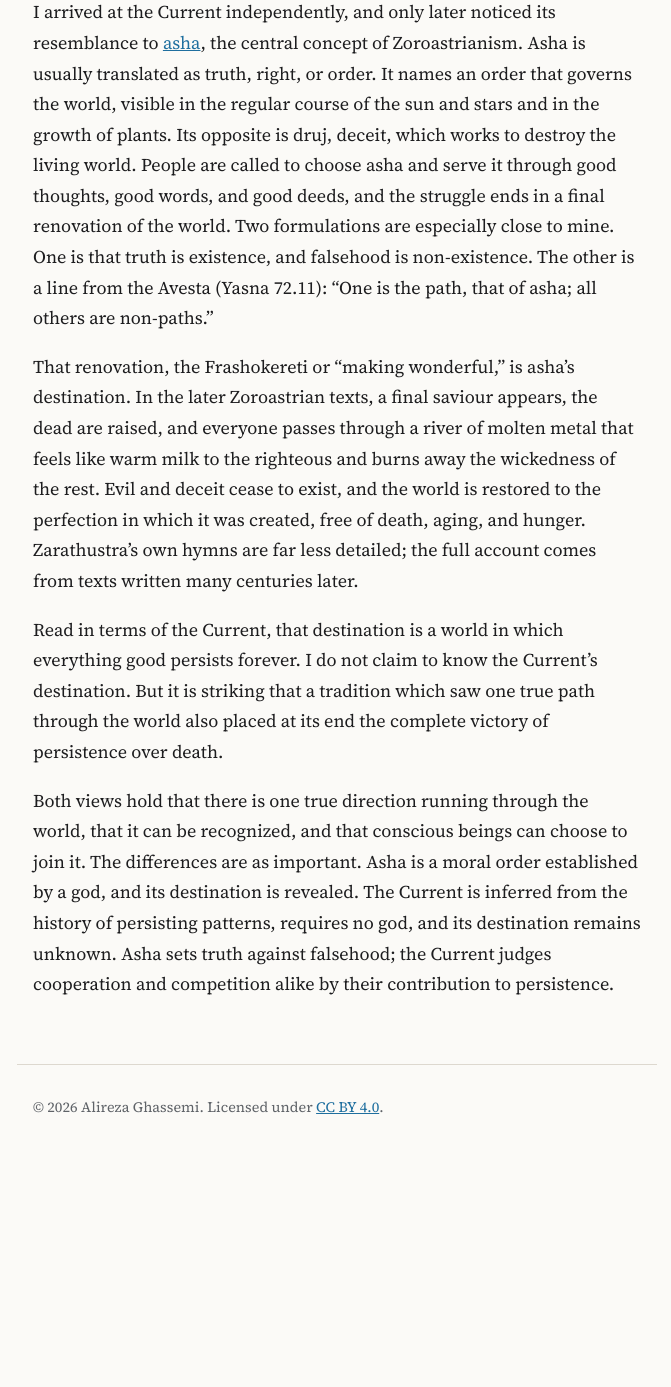
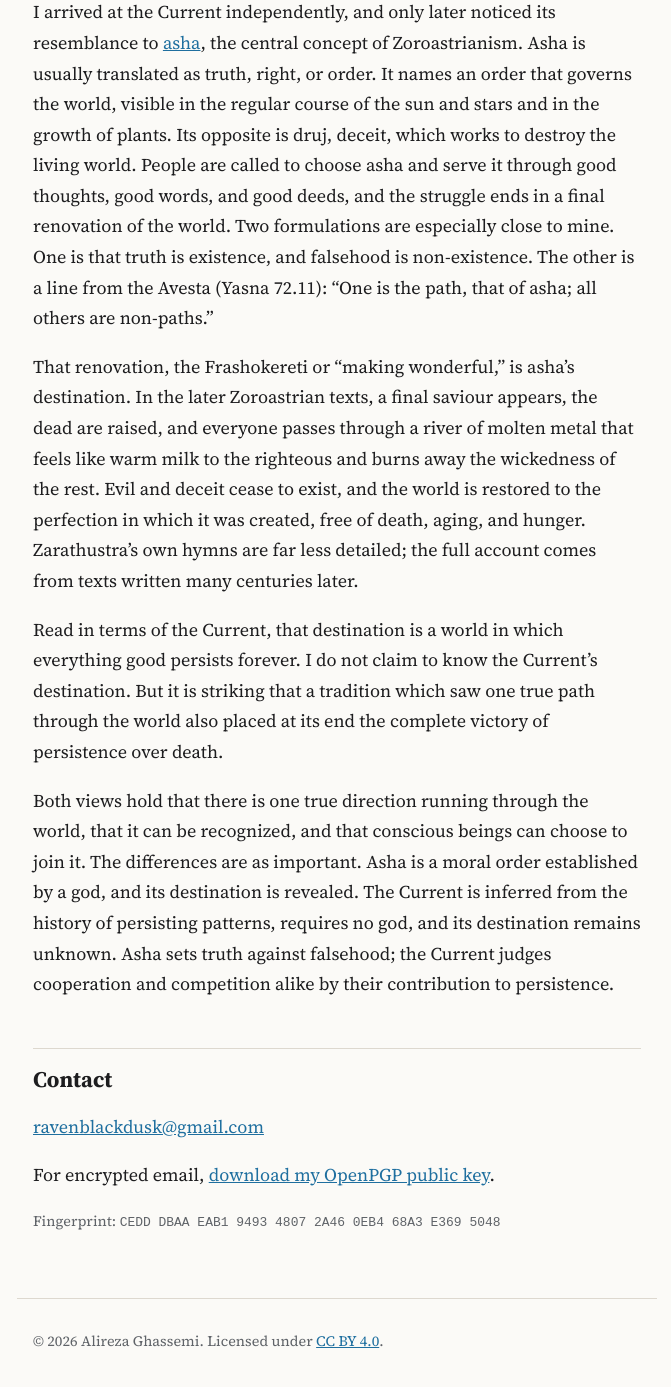
Before and after one commit to ravenblackdusk/the-current, a Jekyll site: the page built from index.md, in a window 1280 px wide and 1400 px high, scrolled down 8990 px. Shown: the top 1387 px of the window, without its empty margins (303-974 px from the left). Built offline with Jekyll 4.4.1, drawn with Linux system fonts in a browser that asks for light colours; before the commit the page ends 10156 px from its top, so only the background shows below that.

Commit message:
Add contact email and OpenPGP public key

```diff
--- a/_layouts/default.html
+++ b/_layouts/default.html
@@ -30,6 +30,12 @@
 <article>
 {{ content }}
 </article>
+<section class="contact" id="contact" aria-labelledby="contact-heading">
+<h2 id="contact-heading">Contact</h2>
+<p><a href="mailto:ravenblackdusk@gmail.com">ravenblackdusk@gmail.com</a></p>
+<p>For encrypted email, <a href="{{ '/public-key.asc' | relative_url }}" download>download my OpenPGP public key</a>.</p>
+<p class="fingerprint">Fingerprint: <code>CEDD DBAA EAB1 9493 4807 2A46 0EB4 68A3 E369 5048</code></p>
+</section>
 </main>
 <footer>
 <p>© {{ 'now' | date: '%Y' }} {{ site.author }}. Licensed under <a rel="license" href="https://creativecommons.org/licenses/by/4.0/">CC BY 4.0</a>.</p>
--- a/style.css
+++ b/style.css
@@ -75,4 +75,8 @@ a { color: var(--accent); }
 article h1 { font-size: 2.25rem; line-height: 1.15; margin: 1.5rem 0 0.5rem; }
 article h2 { font-size: 1.4rem; line-height: 1.3; margin: 2.5rem 0 0.5rem; }
 blockquote { margin: 1.5rem 0; padding-left: 1rem; border-left: 3px solid var(--rule); color: var(--muted); }
+.contact { margin-top: 3rem; padding-top: 1rem; border-top: 1px solid var(--rule); overflow-wrap: anywhere; }
+.contact h2 { font-size: 1.4rem; line-height: 1.3; margin: 0 0 0.5rem; }
+.fingerprint { font-size: 0.9rem; color: var(--muted); }
+.fingerprint code { font-size: 0.9em; }
 footer { margin-top: 4rem; padding-top: 1rem; padding-bottom: 2rem; border-top: 1px solid var(--rule); font-size: 0.9rem; color: var(--muted); }
```
Also changed, not shown: 1 other file.
